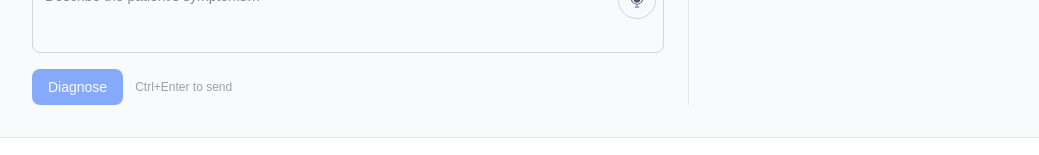
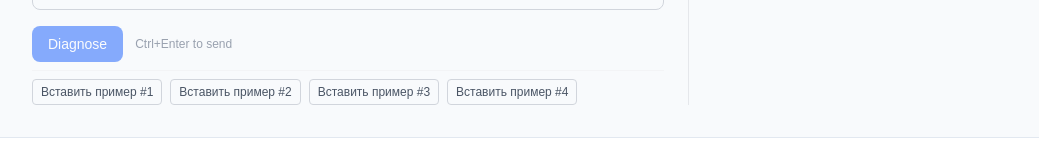
Before and after one commit to HaudiXO/DiagnoScope, a Next.js app in the folder frontend/: page /patient/pt-001 in a window 1280 px wide. Shown: the part 656-811 px from the top of the page, without its empty margins (120-1159 px from the left). Built offline with nearby package versions, Linux system fonts and the light colour scheme; no server answers.

Commit message:
feat: add 'Вставить пример' buttons for demo stability

```diff
--- a/frontend/app/patient/[id]/page.tsx
+++ b/frontend/app/patient/[id]/page.tsx
@@ -308,6 +308,12 @@ export default function PatientPage() {
                             </button>
                         )}
                     </div>
+                    <div className="flex flex-wrap gap-2 pt-2 border-t border-gray-100 dark:border-gray-800 mt-2">
+                        <button type="button" onClick={() => setSymptoms("Chest pain radiating to left arm with shortness of breath and sweating")} className="text-xs px-2 py-1 rounded border border-gray-300 dark:border-gray-700 hover:bg-gray-100 dark:hover:bg-gray-800 transition-colors text-gray-600 dark:text-gray-400">Вставить пример #1</button>
+                        <button type="button" onClick={() => setSymptoms("Persistent dry cough, wheezing, shortness of breath worsening at night")} className="text-xs px-2 py-1 rounded border border-gray-300 dark:border-gray-700 hover:bg-gray-100 dark:hover:bg-gray-800 transition-colors text-gray-600 dark:text-gray-400">Вставить пример #2</button>
+                        <button type="button" onClick={() => setSymptoms("Severe unilateral headache with nausea, photophobia, and visual aura")} className="text-xs px-2 py-1 rounded border border-gray-300 dark:border-gray-700 hover:bg-gray-100 dark:hover:bg-gray-800 transition-colors text-gray-600 dark:text-gray-400">Вставить пример #3</button>
+                        <button type="button" onClick={() => setSymptoms("Crampy lower abdominal pain, diarrhoea, nausea, and low-grade fever")} className="text-xs px-2 py-1 rounded border border-gray-300 dark:border-gray-700 hover:bg-gray-100 dark:hover:bg-gray-800 transition-colors text-gray-600 dark:text-gray-400">Вставить пример #4</button>
+                    </div>
                 </div>
 
                 {/* Dev-only debug panel */}
```
